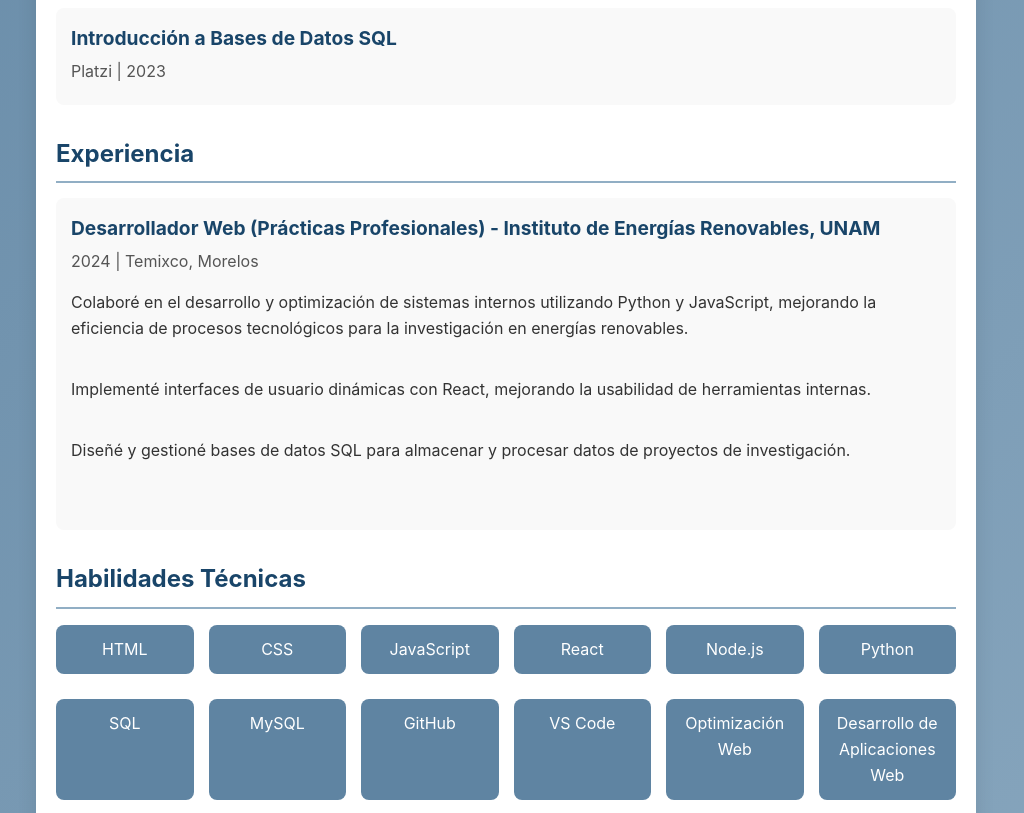
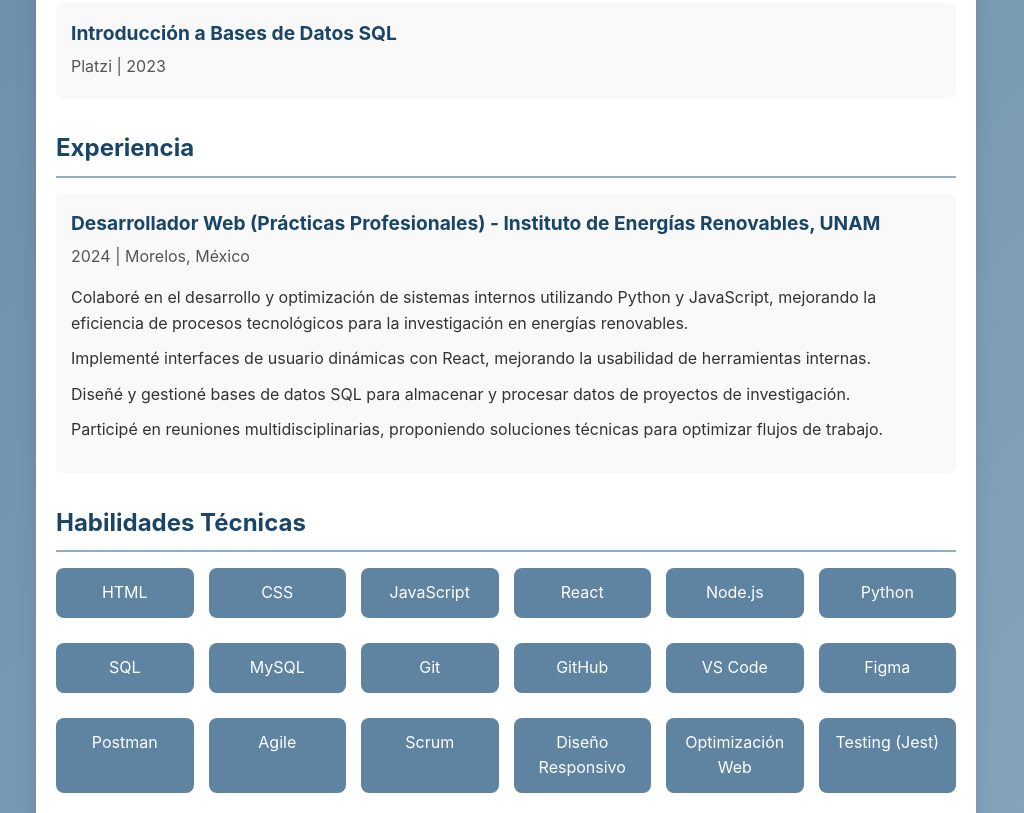
Before and after one commit to st4rbl33d1ng/digital_cv, a plain HTML site: page index.html in a window 1280 px wide. Shown: the part 1033-1846 px from the top of the page, without its empty margins (134-1158 px from the left). Drawn offline with Linux system fonts and the light colour scheme.

Commit message:
Update index.html

```diff
--- a/index.html
+++ b/index.html
@@ -11,7 +11,7 @@
         <div class="header-content">
             <h1>Aaron Israel Gómez Rogel</h1>
             <p>Desarrollador Web Junior | aaronigruwu@gmail.com | (+52) 777 854 1650</p>
-            <p>Xochitepec, Morelos | <a href="https://github.com/st4rbl33d1ng">GitHub</a></p>
+            <p>Xochitepec, Morelos | <a href="https://github.com/aarongomezrogel">GitHub</a></p>
             <button onclick="toggleDarkMode()">Modo Oscuro</button>
         </div>
     </header>
@@ -26,10 +26,9 @@
             <h2>Educación</h2>
             <div class="education-item">
                 <h3>Preparatoria Técnico en Programación</h3>
-                <p>Colegio de Estudios Científicos y Tecnológicos del Estado – E. Zapata, Morelos | 2022 – 2025</p>
-                <br>
-                <h3>Instituto Tecnologico de Zacatepec (En curso)</h3>
-                <p>Ingenieria en Ciencia de Datos  – Zacatepec, Morelos | 2025 – </p>
+                <p>Centro de Estudios Científicos y Tecnológicos del Estado – E. Zapata, Morelos | 2021 – 2024</p>
+                <p>Proyecto final: Desarrollo de una aplicación web para la gestión de recursos en ferias científicas, reconocida por su innovación y calidad técnica.</p>
+                <p>Cursos destacados: Programación Avanzada, Bases de Datos, Diseño de Interfaces.</p>
             </div>
         </section>
 
@@ -57,12 +56,12 @@
             <h2>Experiencia</h2>
             <div class="experience-item">
                 <h3>Desarrollador Web (Prácticas Profesionales) - Instituto de Energías Renovables, UNAM</h3>
-                <p>2024 | Temixco, Morelos</p>
+                <p>2024 | Morelos, México</p>
                 <ul>
-                    <li>Colaboré en el desarrollo y optimización de sistemas internos utilizando Python y JavaScript, mejorando la eficiencia de procesos tecnológicos para la investigación en energías renovables.</li> <br>
-                    <li>Implementé interfaces de usuario dinámicas con React, mejorando la usabilidad de herramientas internas.</li> <br>
-                    <li>Diseñé y gestioné bases de datos SQL para almacenar y procesar datos de proyectos de investigación.</li> <br>
-
+                    <li>Colaboré en el desarrollo y optimización de sistemas internos utilizando Python y JavaScript, mejorando la eficiencia de procesos tecnológicos para la investigación en energías renovables.</li>
+                    <li>Implementé interfaces de usuario dinámicas con React, mejorando la usabilidad de herramientas internas.</li>
+                    <li>Diseñé y gestioné bases de datos SQL para almacenar y procesar datos de proyectos de investigación.</li>
+                    <li>Participé en reuniones multidisciplinarias, proponiendo soluciones técnicas para optimizar flujos de trabajo.</li>
                 </ul>
             </div>
         </section>
@@ -78,10 +77,16 @@
                 <li>Python</li>
                 <li>SQL</li>
                 <li>MySQL</li>
+                <li>Git</li>
                 <li>GitHub</li>
                 <li>VS Code</li>
+                <li>Figma</li>
+                <li>Postman</li>
+                <li>Agile</li>
+                <li>Scrum</li>
+                <li>Diseño Responsivo</li>
                 <li>Optimización Web</li>
-                <li>Desarrollo de Aplicaciones Web</li>
+                <li>Testing (Jest)</li>
             </ul>
         </section>
 
@@ -125,33 +130,6 @@
         <p>Última actualización: Julio 2025</p>
     </footer>
 
-    <script>
-        function toggleDarkMode() {
-            document.body.classList.toggle('dark-mode');
-        }
-
-        // Smooth scrolling for section links
-        document.querySelectorAll('a[href^="#"]').forEach(anchor => {
-            anchor.addEventListener('click', function(e) {
-                e.preventDefault();
-                document.querySelector(this.getAttribute('href')).scrollIntoView({
-                    behavior: 'smooth'
-                });
-            });
-        });
-
-        // Fade-in animation on load
-        document.addEventListener('DOMContentLoaded', () => {
-            document.querySelectorAll('.container section').forEach(section => {
-                section.style.opacity = 0;
-                section.style.transform = 'translateY(20px)';
-                setTimeout(() => {
-                    section.style.transition = 'opacity 0.5s, transform 0.5s';
-                    section.style.opacity = 1;
-                    section.style.transform = 'translateY(0)';
-                }, 100);
-            });
-        });
-    </script>
+    <script src="script.js"></script>
 </body>
 </html>
```
